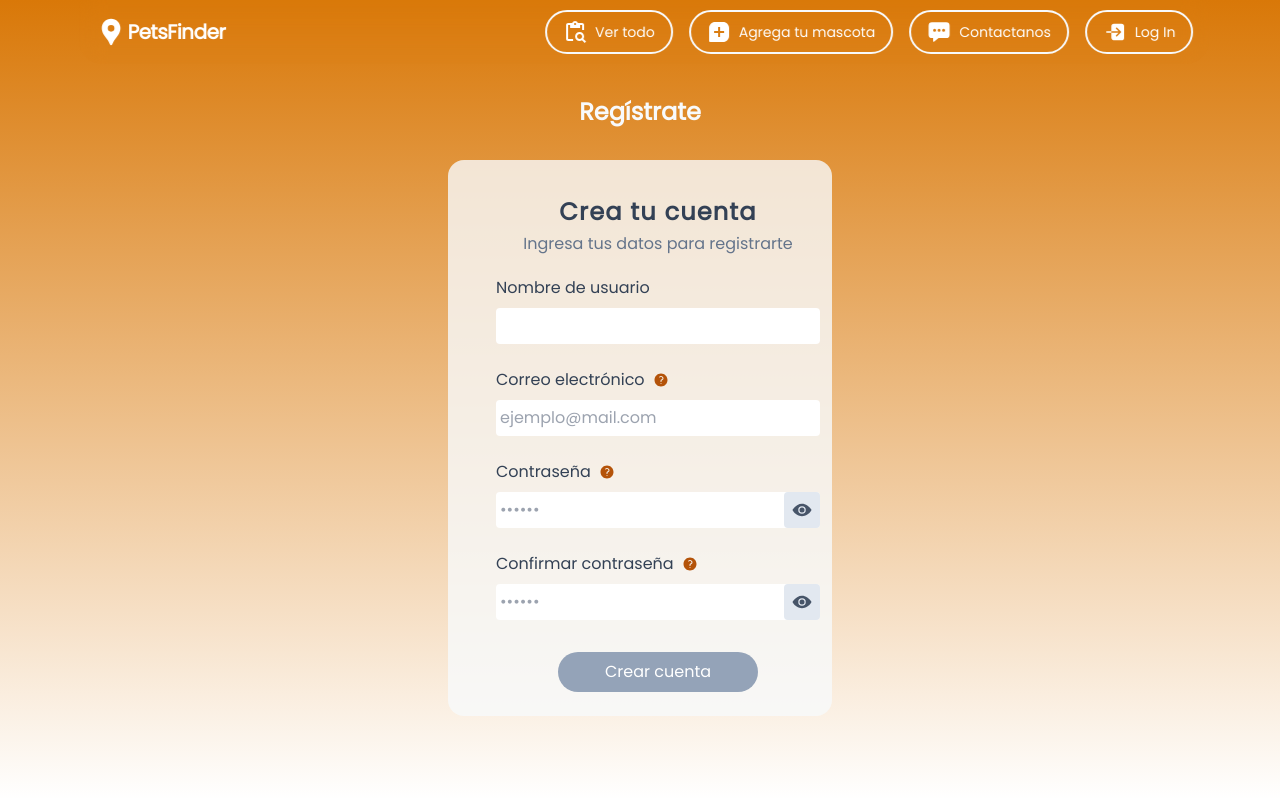
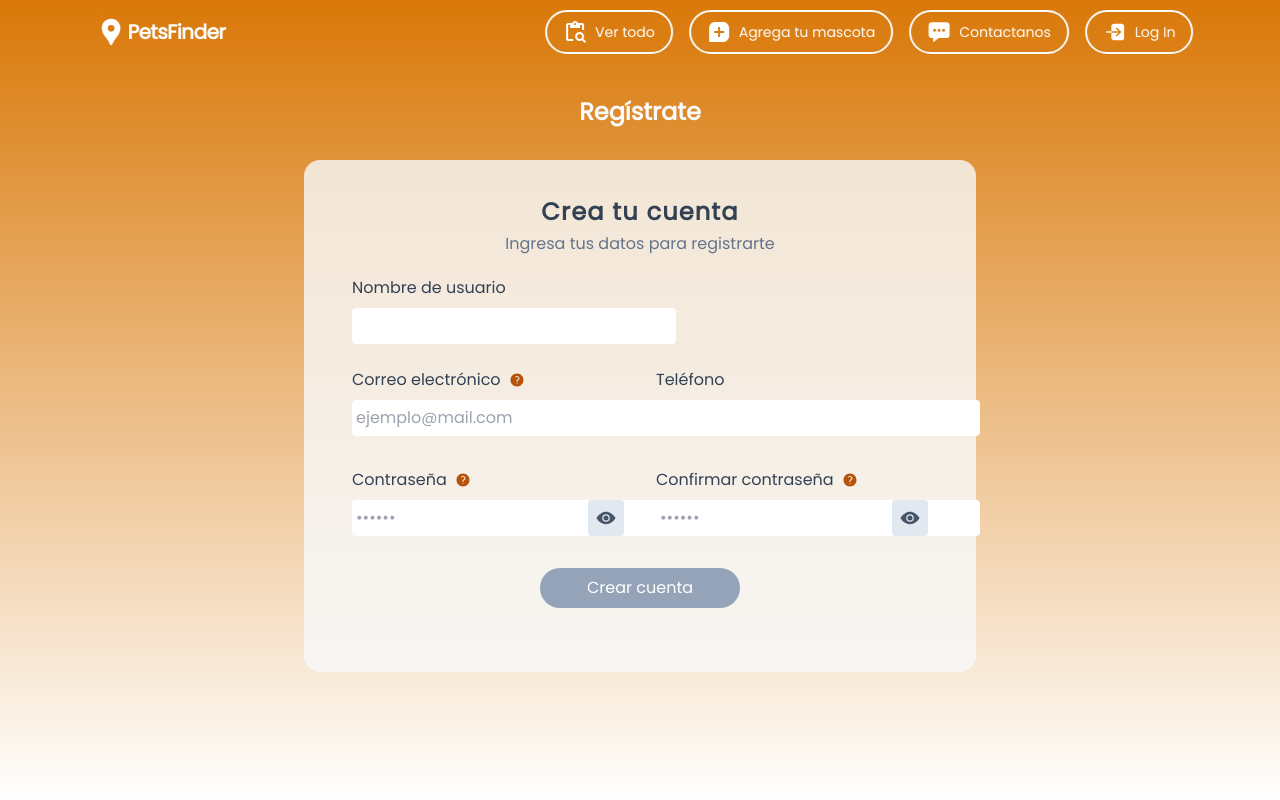
Before and after one commit to victorianastasi/find-your-pet, a Next.js app: page /signup in a window 1280 px wide. Shown: the top 800 px of the page. Built offline with nearby package versions, Linux system fonts and the light colour scheme; no server answers; the database is empty.

Commit message:
fix: signup register email

```diff
--- /dev/null
+++ b/src/app/components/getUsers/getUsers.tsx
@@ -0,0 +1,30 @@
+import React, { useEffect, useState } from "react";
+import { getUsers, db } from "../../firebase";
+import { User } from "../models";
+interface GetUsersProps {
+    usersList: User[];
+    loaded: boolean;
+  }
+
+
+const GetUsers: () => GetUsersProps = () => {
+    const [usersList, setUsersList] = useState<User[]>([]);
+    const [loaded, setLoaded] = useState(false);
+    useEffect(() => {
+        const fetchData = async () => {
+        try {
+            const data = await getUsers(db);
+            setUsersList(data as User[]);
+            setLoaded(true);
+        } catch (error) {
+            console.error("Error fetching data:", error);
+        }
+        };
+
+        fetchData();
+    }, []);
+
+    return { usersList, loaded };
+
+};
+export default GetUsers;
--- a/src/app/components/models.tsx
+++ b/src/app/components/models.tsx
@@ -13,4 +13,6 @@ export type Item = {
 export type User = {
   id: string;
   phone: number;
+  email: string;
+  userName: string;
 };
--- a/src/app/login/page.tsx
+++ b/src/app/login/page.tsx
@@ -17,7 +17,7 @@ export default function LogIn() {
   const [loader, setLoader] = useState(false);
   const [error, setError] = useState("");
   const router = useRouter();
-console.log(visibilityPass)
+
   const {
     register,
     handleSubmit,
--- a/src/app/signup/page.tsx
+++ b/src/app/signup/page.tsx
@@ -7,7 +7,11 @@ import { useRouter } from "next/navigation";
 import { HiQuestionMarkCircle } from "react-icons/hi2";
 import { IoEye, IoEyeOff } from "react-icons/io5";
 import { UserAuth } from "@/app/context/AuthContext";
+import { ErrorMessage } from "../components/ErrorMessage/error-message";
+import GetUsers from "../components/getUsers/getUsers";
 import "./signup.css";
+import { addUser, db } from "../firebase";
+import { IoMdCloseCircle } from "react-icons/io";
 
 export default function SignUp() {
   const {
@@ -19,31 +23,42 @@ export default function SignUp() {
 
   const { signUpFunction, logOut } = UserAuth();
 
+  const { usersList, loaded } = GetUsers();
+/*   console.log(usersList) */
+
+  const usersListEmail = usersList.map(user => user.email);
+
   const [visibilityPass, setVisibilityPass] = useState<{
     [key: string]: boolean;
   }>({
     pass: false,
     passConfirm: false,
   });
+  const [error, setError] = useState("");
 
   const router = useRouter();
 
-  const ErrorMessage: React.FC<{ children?: any }> = ({ children }) => {
-    return (
-      <small className="text-red-700">
-        {children}
-      </small>
-    );
+  const checkNewEmail = (email: string) => {
+    const emailExists = usersListEmail.some((userEmail) => userEmail === email);
+    return emailExists;
   };
 
+/*   console.log(watch("phone")) */
   const onSubmit = handleSubmit((data) => {
     console.log(data);
-    console.log("enviando datos");
+    console.log(data.phone);
+    if(checkNewEmail(data.email)) {
+      console.log("email registrado")
+      setError("El correo electrónico ya se encuentra registrado.")
+    } else {
+      console.log("email nuevo registrado")
       signUpFunction(data.email, data.pass)
       .then((userCredential: UserCredential) => {
         const user = userCredential.user;
         updateProfile(user, { displayName: data.userName });
         console.log("Registro exitoso:", user);
+        return addUser(db, { email: data.email, id: user.uid, phone: data.phone, userName: data.userName }, user.uid);
+
       })
       .then(() => {
         logOut()
@@ -54,6 +69,7 @@ export default function SignUp() {
         const errorMessage = error.message;
         console.error("Error al registrar:", errorCode, errorMessage);
       });
+    }
   });
 
   const toggleVisibility = (inputId: string) => {
@@ -61,13 +77,9 @@ export default function SignUp() {
       ...prevState,
       [inputId]: !prevState[inputId],
     }));
-    console.log(visibilityPass);
   };
 
-  console.log(watch())
-
   const activeButton = watch("userName") != "" && watch("email") != "" && watch("pass") != "" && watch("passConfirm") != "";
-  console.log(activeButton)
 
   return (
     <div className="main-bg pt-14 md:pt-16 mb-10  h-screen">
@@ -76,10 +88,10 @@ export default function SignUp() {
       </h1>
       <div className="flex justify-center mx-2 md:mx-0">
         <form
-          className="bg-slate-50/80 text-slate-700 p-6 md:px-12 rounded-2xl max-w-full md:max-w-sm "
+          className="bg-slate-50/80 text-slate-700 p-6 md:px-12 rounded-2xl max-w-full md:max-w-2xl 550:max-w-sm "
           onSubmit={onSubmit}
         >
-          <fieldset className="flex flex-col md:flex-row justify-center items-center flex-wrap mx-auto ">
+          <fieldset className="mx-auto ">
             <legend className=" w-fit md:w-full text-center py-3 mb-2">
               <span className="block font-bold text-2xl tracking-wider mb-1">
                 Crea tu cuenta
@@ -88,8 +100,7 @@ export default function SignUp() {
                 Ingresa tus datos para registrarte
               </span>
             </legend>
-
-            <div className="w-full relative">
+            <div className="w-full md:max-w-[17rem] relative mr-auto">
               <label
                 htmlFor="userName"
                 className="flex items-center flex-wrap mb-2"
@@ -102,6 +113,7 @@ export default function SignUp() {
                   errors.userName ? "border-red-700 border-2" : ""
                 }`}
                 id="userName"
+                onFocus={() => setError("")}
                 {...register("userName", {
                   required: {
                     value: true,
@@ -115,7 +127,8 @@ export default function SignUp() {
                 )}
               </div>
             </div>
-            <div className="w-full relative">
+            <div className="flex flex-wrap gap-2 justify-between">
+              <div className="w-full md:max-w-[17rem] relative">
                 <label
                   htmlFor="email"
                   className="flex items-center flex-wrap mb-2"
@@ -134,8 +147,9 @@ export default function SignUp() {
                   type="text"
                   className={`rounded py-1 px-1 min-w-full text-slate-700 min-h-[36px] ${
                     errors.email ? "border-red-700 border-2" : ""
-                }`}
+                  } ${error ? 'invalid' : ''}`}
                   id="email"
+                  onFocus={() => setError("")}
                   placeholder="ejemplo@mail.com"
                   {...register("email", {
                     required: {
@@ -154,7 +168,38 @@ export default function SignUp() {
                   )}
                 </div>
               </div>
-            <div className="w-full relative">
+              <div className="w-full md:max-w-[17rem] relative">
+                <label
+                  htmlFor="phone"
+                  className="flex items-center flex-wrap mb-2"
+                >
+                  <span className="mr-2">Teléfono </span>
+                </label>
+                <input
+                  type="number"
+                  className={`rounded py-1 px-1 min-w-full text-slate-700 min-h-[36px] ${
+                    errors.phone ? "border-red-700 border-2" : ""
+                  }`}
+                  id="phone"
+                  onFocus={() => setError("")}
+                  {...register("phone", {
+                    required: {
+                      value: true,
+                      message: "Teléfono es requerido",
+                    },
+                    minLength: {
+                      value: 8,
+                      message: "Ingresa un teléfono válido.",
+                    },
+                  })}
+                />
+                <div className="leading-4 min-h-[24px]">
+                  {errors.phone && (
+                    <ErrorMessage>{errors.phone.message}</ErrorMessage>
+                  )}
+                </div>
+              </div>
+              <div className="w-full md:max-w-[17rem] relative">
                 <label
                   htmlFor="pass"
                   className="flex items-center flex-wrap mb-2"
@@ -175,6 +220,7 @@ export default function SignUp() {
                     className={`rounded py-1 px-1 min-w-full text-slate-700 min-h-[36px] focus-visible:outline-offset-1 ${
                       errors.pass ? "invalid" : "" }`}
                     id="pass"
+                    onFocus={() => setError("")}
                     placeholder="••••••"
                     min-length={6}
                     {...register("pass", {
@@ -203,8 +249,7 @@ export default function SignUp() {
                 </div>
 
               </div>
-
-            <div className="w-full relative">
+              <div className="w-full md:max-w-[17rem] relative">
                 <label
                   htmlFor="passConfirm"
                   className="flex items-center flex-wrap mb-2"
@@ -225,6 +270,7 @@ export default function SignUp() {
                     className={`rounded py-1 px-1 min-w-full text-slate-700 min-h-[36px] focus-visible:outline-offset-1 ${
                       errors.passConfirm ? "invalid" : ""}`}
                     id="passConfirm"
+                    onFocus={() => setError("")}
                     placeholder="••••••"
                     min-length={6}
                     {...register("passConfirm", {
@@ -255,13 +301,22 @@ export default function SignUp() {
                 </div>
 
               </div>
+            </div>
             <button
-              className={`block bg-slate-700 hover:bg-slate-800 text-white py-2 px-4 mt-2 rounded-full w-fit min-w-[200px] disabled:cursor-not-allowed disabled:bg-slate-400`}
+              className={`block bg-slate-700 hover:bg-slate-800 text-white py-2 px-4 mt-2 rounded-full w-fit min-w-[200px] disabled:cursor-not-allowed disabled:bg-slate-400 mx-auto`}
               type="submit"
               disabled={activeButton ? false : true}
             >
               Crear cuenta
             </button>
+            <div className="w-full flex items-center gap-1 justify-center min-h-[24px] mt-4">
+                { error && (
+                  <>
+                    <IoMdCloseCircle size={20} className="text-red-700 min-w-[20px]" />
+                    <p className="text-red-700">{error}</p>
+                  </>
+                )}
+              </div>
           </fieldset>
         </form>
       </div>
--- a/src/app/signup/signup.css
+++ b/src/app/signup/signup.css
@@ -5,3 +5,13 @@
 .invalid:focus {
     outline-color: black;
 }
+input[type="number"]::-webkit-inner-spin-button,
+input[type="number"]::-webkit-outer-spin-button {
+  -webkit-appearance: none;
+  margin: 0;
+}
+
+/* Ocultar las flechas en Firefox */
+input[type="number"] {
+  -moz-appearance: textfield;
+}
```
Also changed, not shown: next.config.js (+5 -5 lines), src/app/components/navbar/navbar.tsx (+12 -3 lines), src/app/firebase/index.tsx (+18 -5 lines). Lines whose indentation alone changed are shown as unchanged.
